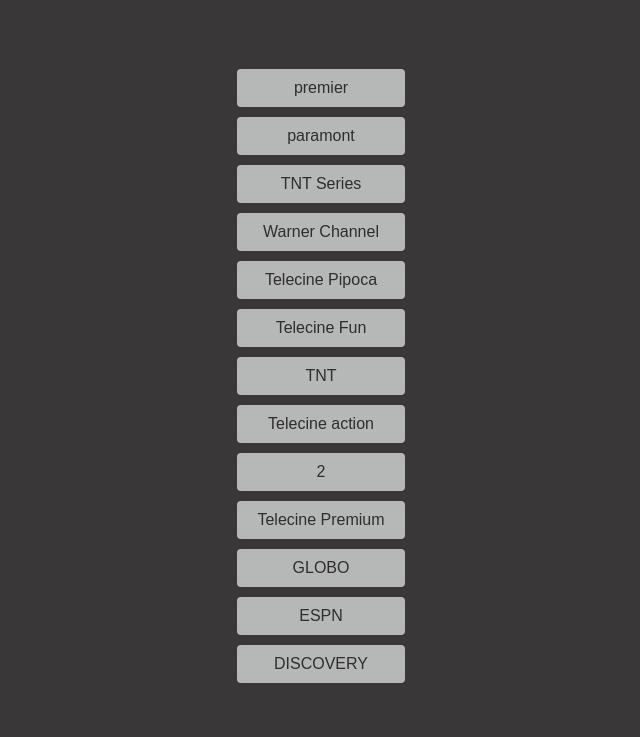
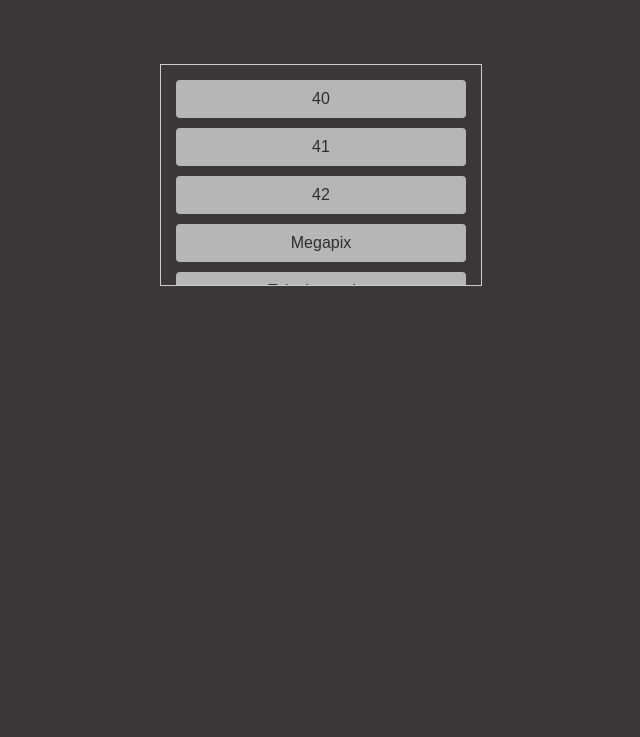
Before and after one commit to pedrogabry/strimig, a Flask app: page / in a window 1280 px wide. Shown: the part 63-800 px from the top of the page, without its empty margins (319-959 px from the left). Run offline with Flask 3, Linux system fonts and the light colour scheme.

Commit message:
atualização 0.1

```diff
--- a/api/app.py
+++ b/api/app.py
@@ -11,20 +11,92 @@
 
 # Mapeamento de URLs dos canais (exemplo com a URL fornecida)
 channel_urls = {
-    "premier":"http://evpp.mm.uol.com.br/ne10/ne10.smil/playlist.m3u8?EDSONSOUSALIST",
-    "paramont":"https://watch.vcdn.in/paramount/index.m3u8",
-    "TNT Series":"https://watch.vcdn.in/tntseries/index.m3u8",
-    "Warner Channel":"https://watch.vcdn.in/warnerchannel/index.m3u8",
-    "Telecine Pipoca":"https://watch.vcdn.in/telecinepipoca/index.m3u8",
-    "Telecine Fun":"https://watch.vcdn.in/telecinefun/index.m3u8",
-    "TNT":"https://watch.vcdn.in/tnt/index.m3u8",
-    "Telecine action": "https://watch.vcdn.in/telecineaction/index.m3u8",
-    "2":"https://video01.logicahost.com.br/redefamiliaa/redefamiliaa/chunklist_w1049597052.m3u8",
-    "Telecine Premium":"https://watch.vcdn.in/telecinepremium/index.m3u8",
-    "GLOBO": "https://brflu.walk-tv.com/5756/tracks-v1a1/mono.m3u8",
-    "ESPN": "https://cdn-3.nxplay.com.br/ESPN_4/tracks-v1a1/mono.m3u8",
-    "DISCOVERY": "https://cdn-3.nxplay.com.br/DISCOVERY_CHANNEL_NX/tracks-v1a1/mono.m3u8",
-    # Adicione mais URLs conforme necessário
+    "40": "https://brflu.walk-tv.com/5814/tracks-v1a1/mono.m3u8",
+    "41": "https://brflu.walk-tv.com/5815/tracks-v1a1/mono.m3u8",
+    "42": "https://brflu.walk-tv.com/5816/tracks-v1a1/mono.m3u8",
+    "Megapix": "https://brflu.walk-tv.com/5822/tracks-v1a1/mono.m3u8",
+    "Telecine action": "https://brflu.walk-tv.com/5875/tracks-v1a1/mono.m3u8",
+    "Telecine Pipoca": "https://brflu.walk-tv.com/5877/tracks-v1a1/mono.m3u8",
+    "star shanel": "https://brflu.walk-tv.com/5889/tracks-v1a1/mono.m3u8",
+    "Telecine Premium": "https://brflu.walk-tv.com/5879/tracks-v1a1/mono.m3u8",
+    "Telecine touch": "https://brflu.walk-tv.com/5880/tracks-v1a1/mono.m3u8",
+    "Telecine Cult": "https://brflu.walk-tv.com/5899/tracks-v1a1/mono.m3u8",
+    "Telecine Fun": "https://brflu.walk-tv.com/5901/tracks-v1a1/mono.m3u8",
+    "TLC": "https://brflu.walk-tv.com/5902/tracks-v1a1/mono.m3u8",
+    "TNT": "https://brflu.walk-tv.com/5904/tracks-v1a1/mono.m3u8",
+    "espn": "https://brflu.walk-tv.com/5912/tracks-v1a1/mono.m3u8",
+    "Premiere1": "https://brflu.walk-tv.com/5914/tracks-v1a1/mono.m3u8",
+    "Premiere": "https://brflu.walk-tv.com/5915/tracks-v1a1/mono.m3u8",
+    "0": "https://brflu.walk-tv.com/5724/tracks-v1a1/mono.m3u8",
+    "1": "https://brflu.walk-tv.com/5729/tracks-v1a1/mono.m3u8",
+    "2": "https://brflu.walk-tv.com/5736/tracks-v1a1/mono.m3u8",
+    "3": "https://brflu.walk-tv.com/5738/tracks-v1a1/mono.m3u8",
+    "4": "https://brflu.walk-tv.com/5740/tracks-v1a1/mono.m3u8",
+    "5": "https://brflu.walk-tv.com/5752/tracks-v1a1/mono.m3u8",
+    "6": "https://brflu.walk-tv.com/5754/tracks-v1a1/mono.m3u8",
+    "7": "https://brflu.walk-tv.com/5755/tracks-v1a1/mono.m3u8",
+    "8": "https://brflu.walk-tv.com/5756/tracks-v1a1/mono.m3u8",
+    "9": "https://brflu.walk-tv.com/5758/tracks-v1a1/mono.m3u8",
+    "10": "https://brflu.walk-tv.com/5759/tracks-v1a1/mono.m3u8",
+    "11": "https://brflu.walk-tv.com/5763/tracks-v1a1/mono.m3u8",
+    "12": "https://brflu.walk-tv.com/5766/tracks-v1a1/mono.m3u8",
+
+    "22": "https://brflu.walk-tv.com/5787/tracks-v1a1/mono.m3u8",
+    "23": "https://brflu.walk-tv.com/5789/tracks-v1a1/mono.m3u8",
+
+    "25": "https://brflu.walk-tv.com/5791/tracks-v1a1/mono.m3u8",
+    "26": "https://brflu.walk-tv.com/5792/tracks-v1a1/mono.m3u8",
+
+    "28": "https://brflu.walk-tv.com/5794/tracks-v1a1/mono.m3u8",
+    "29": "https://brflu.walk-tv.com/5796/tracks-v1a1/mono.m3u8",
+    "30": "https://brflu.walk-tv.com/5799/tracks-v1a1/mono.m3u8",
+
+    "32": "https://brflu.walk-tv.com/5804/tracks-v1a1/mono.m3u8",
+    "33": "https://brflu.walk-tv.com/5805/tracks-v1a1/mono.m3u8",
+    "34": "https://brflu.walk-tv.com/5806/tracks-v1a1/mono.m3u8",
+    "35": "https://brflu.walk-tv.com/5807/tracks-v1a1/mono.m3u8",
+
+    "44": "https://brflu.walk-tv.com/5825/tracks-v1a1/mono.m3u8",
+    "45": "https://brflu.walk-tv.com/5826/tracks-v1a1/mono.m3u8",
+    "46": "https://brflu.walk-tv.com/5827/tracks-v1a1/mono.m3u8",
+    "47": "https://brflu.walk-tv.com/5829/tracks-v1a1/mono.m3u8",
+    "48": "https://brflu.walk-tv.com/5835/tracks-v1a1/mono.m3u8",
+    "49": "https://brflu.walk-tv.com/5836/tracks-v1a1/mono.m3u8",
+    "50": "https://brflu.walk-tv.com/5837/tracks-v1a1/mono.m3u8",
+    "51": "https://brflu.walk-tv.com/5838/tracks-v1a1/mono.m3u8",
+    "52": "https://brflu.walk-tv.com/5847/tracks-v1a1/mono.m3u8",
+    "53": "https://brflu.walk-tv.com/5850/tracks-v1a1/mono.m3u8",
+    "54": "https://brflu.walk-tv.com/5851/tracks-v1a1/mono.m3u8",
+    "55": "https://brflu.walk-tv.com/5853/tracks-v1a1/mono.m3u8",
+    "56": "https://brflu.walk-tv.com/5855/tracks-v1a1/mono.m3u8",
+    "57": "https://brflu.walk-tv.com/5857/tracks-v1a1/mono.m3u8",
+    "58": "https://brflu.walk-tv.com/5859/tracks-v1a1/mono.m3u8",
+    "59": "https://brflu.walk-tv.com/5861/tracks-v1a1/mono.m3u8",
+    "60": "https://brflu.walk-tv.com/5865/tracks-v1a1/mono.m3u8",
+    "61": "https://brflu.walk-tv.com/5867/tracks-v1a1/mono.m3u8",
+    "66": "https://brflu.walk-tv.com/5882/tracks-v1a1/mono.m3u8",
+    "67": "https://brflu.walk-tv.com/5886/tracks-v1a1/mono.m3u8",
+    "69": "https://brflu.walk-tv.com/5891/tracks-v1a1/mono.m3u8",
+    "70": "https://brflu.walk-tv.com/5893/tracks-v1a1/mono.m3u8",
+    "71": "https://brflu.walk-tv.com/5895/tracks-v1a1/mono.m3u8",
+    "72": "https://brflu.walk-tv.com/5897/tracks-v1a1/mono.m3u8",
+    "77": "https://brflu.walk-tv.com/5907/tracks-v1a1/mono.m3u8",
+    "78": "https://brflu.walk-tv.com/5910/tracks-v1a1/mono.m3u8",
+    "82": "https://brflu.walk-tv.com/5916/tracks-v1a1/mono.m3u8",
+    "83": "https://brflu.walk-tv.com/5918/tracks-v1a1/mono.m3u8",
+    "84": "https://brflu.walk-tv.com/5920/tracks-v1a1/mono.m3u8",
+    "85": "https://brflu.walk-tv.com/5921/tracks-v1a1/mono.m3u8",
+    "86": "https://brflu.walk-tv.com/5922/tracks-v1a1/mono.m3u8",
+    "87": "https://brflu.walk-tv.com/5924/tracks-v1a1/mono.m3u8",
+    "88": "https://brflu.walk-tv.com/5928/tracks-v1a1/mono.m3u8",
+    "89": "https://brflu.walk-tv.com/5930/tracks-v1a1/mono.m3u8",
+    "90": "https://brflu.walk-tv.com/5931/tracks-v1a1/mono.m3u8",
+    "91": "https://brflu.walk-tv.com/5932/tracks-v1a1/mono.m3u8",
+    "92": "https://brflu.walk-tv.com/6431/tracks-v1a1/mono.m3u8",
+    "93": "https://brflu.walk-tv.com/6586/tracks-v1a1/mono.m3u8",
+
+    "premiere": "http://45.235.0.78/PREMIERECLUBES-HD/index.m3u8"
+
 }
 
 # Função para reproduzir um canal usando VLC
@@ -32,7 +104,7 @@
     global start_time, player
     try:
         print("Inicializando VLC...")
-        instance = vlc.Instance("--network-caching=1000", "--file-caching=1000", "--live-caching=1000")
+        instance = vlc.Instance("--network-caching=2000", "--file-caching=2000", "--live-caching=2000")
         player = instance.media_player_new()
         media = instance.media_new(url)
         player.set_media(media)
@@ -76,10 +148,15 @@
     url = channel_urls.get(channel_id)
     if url:
         print(f"Iniciando canal {channel_id} com URL {url}")
-        threading.Thread(target=monitor_player, args=(url,)).start()
+        threading.Thread(target=delayed_start, args=(url, 5)).start()  # Iniciando com delay de 5 segundos
         return jsonify(success=True, url=url)
     print(f"Falha ao iniciar o canal {channel_id}: URL não encontrada")
     return jsonify(success=False), 400
+
+# Função para iniciar a reprodução com atraso
+def delayed_start(url, delay):
+    time.sleep(delay)
+    monitor_player(url)
 
 # Rota para obter o tempo de exibição
 @app.route('/time')
@@ -90,5 +167,7 @@
         return jsonify(time=elapsed_time)
     return jsonify(time=0)
 
+
+
 if __name__ == '__main__':
     app.run(debug=True)
--- a/api/static/styles.css
+++ b/api/static/styles.css
@@ -36,7 +36,13 @@
     display: flex;
     margin-bottom: 20px;
     flex-direction: column;
+    width: 300px;
+    height: 200px;
+    overflow: auto;
+    border: 1px solid #ccc;
+    padding: 10px;
 }
+
 
 .channel-btn {
     padding: 10px 20px;
```
Also changed, not shown: requirements.txt (+1 -139 lines), testes/seleção-de-urls.py (deleted, +0 -36 lines), testes/templates/index.html (deleted, +0 -17 lines), vercel.json (deleted), 4 other files.
